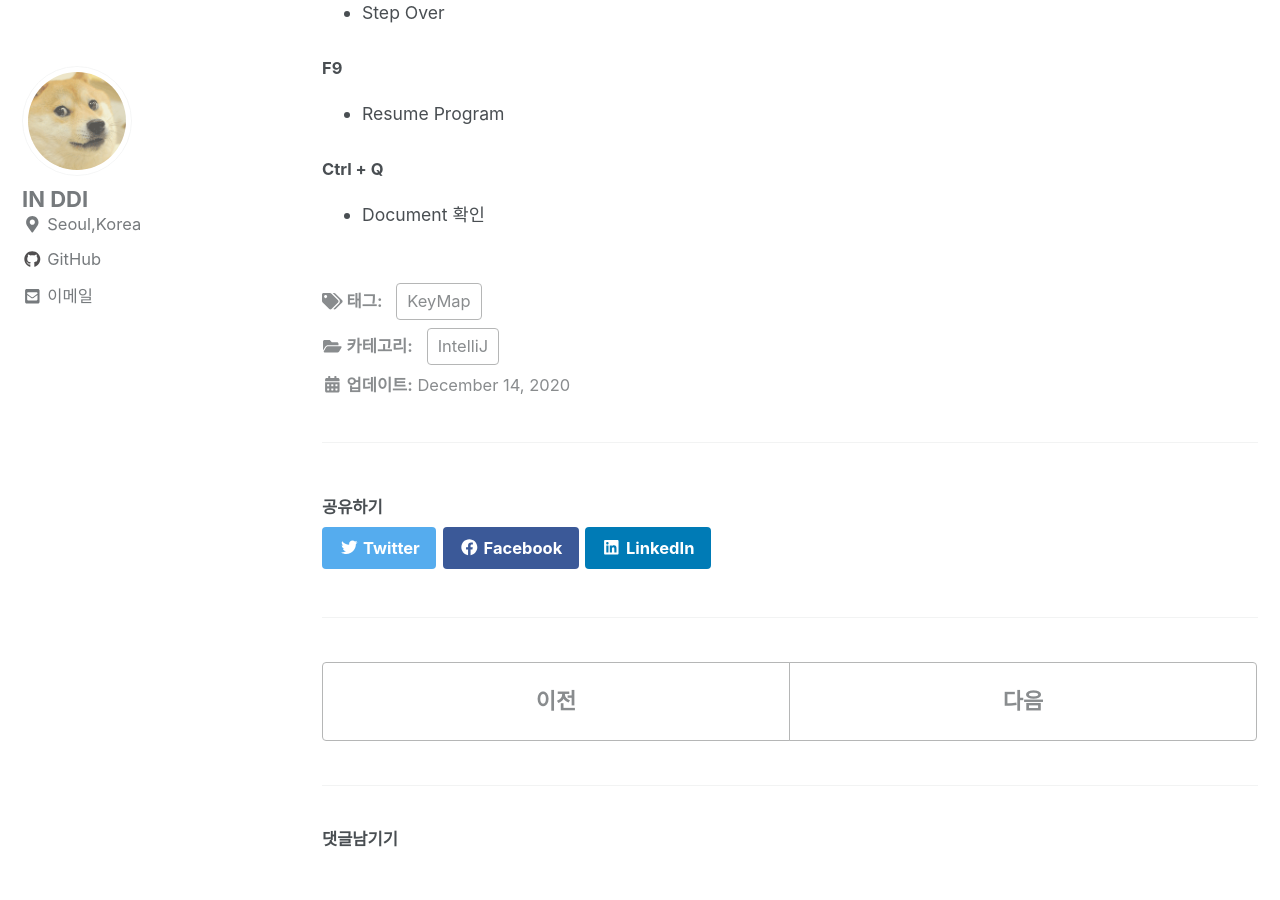
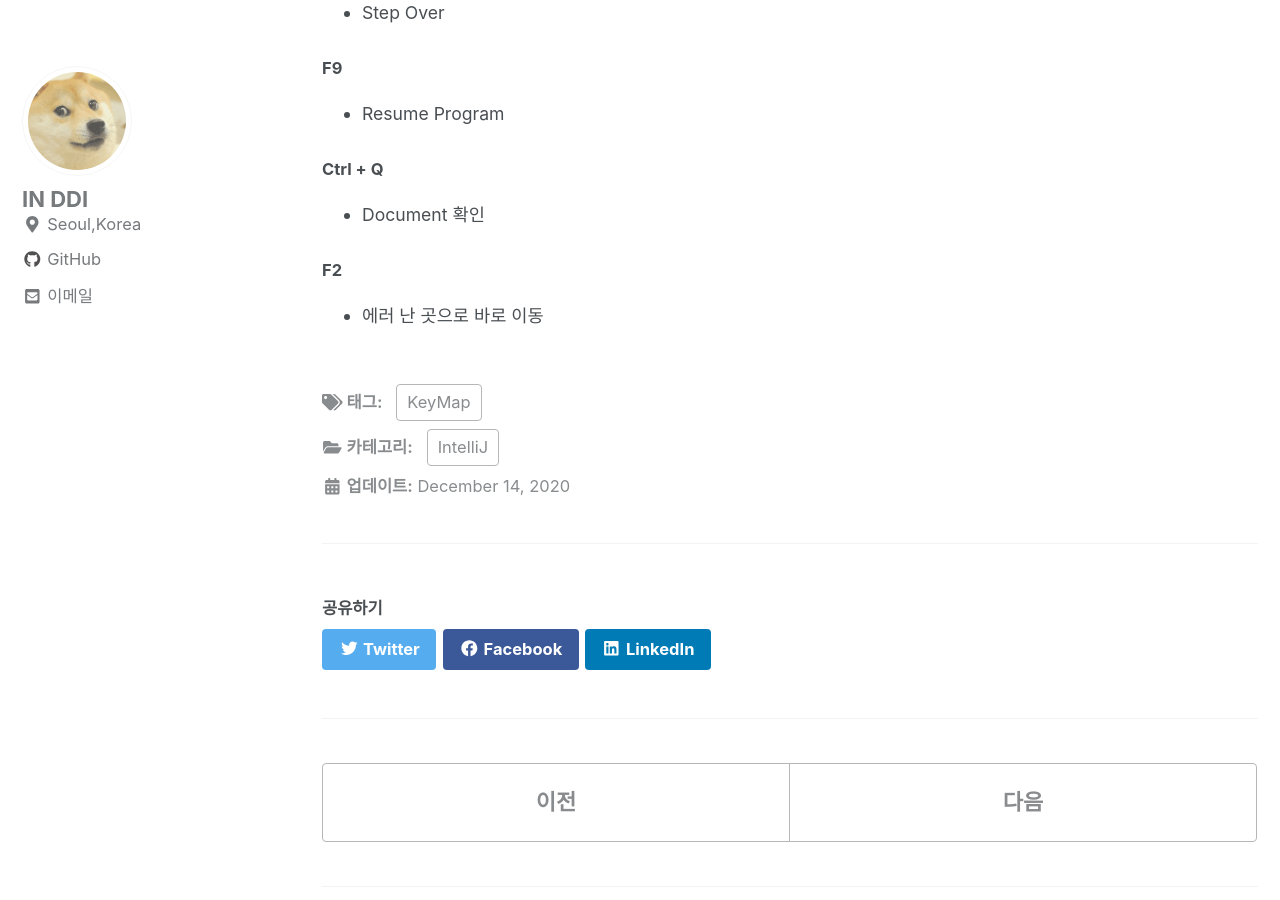
Before and after one commit to InSeok9068/inseok9068.github.io, a Jekyll site: the page built from _posts/intellij/2020-12-14-intellij-keymap.md, in a window 1280 px wide and 900 px high, scrolled down 3241 px. Built offline with Jekyll 4.4.1, drawn with Linux system fonts in a browser that asks for light colours; cached includes are drawn as plain includes; nearby versions of some CDN libraries; comment, search, counter and statistics services are not loaded.

Commit message:
IntelliJ Key Map 추가

```diff
--- a/_posts/intellij/2020-12-14-intellij-keymap.md
+++ b/_posts/intellij/2020-12-14-intellij-keymap.md
@@ -134,3 +134,7 @@ IntelliJ의 자주 사용하는 단축키를 메모 해놓으려고 한다.
 #### Ctrl + Q
 
 - Document 확인
+
+#### F2
+
+- 에러 난 곳으로 바로 이동
```
